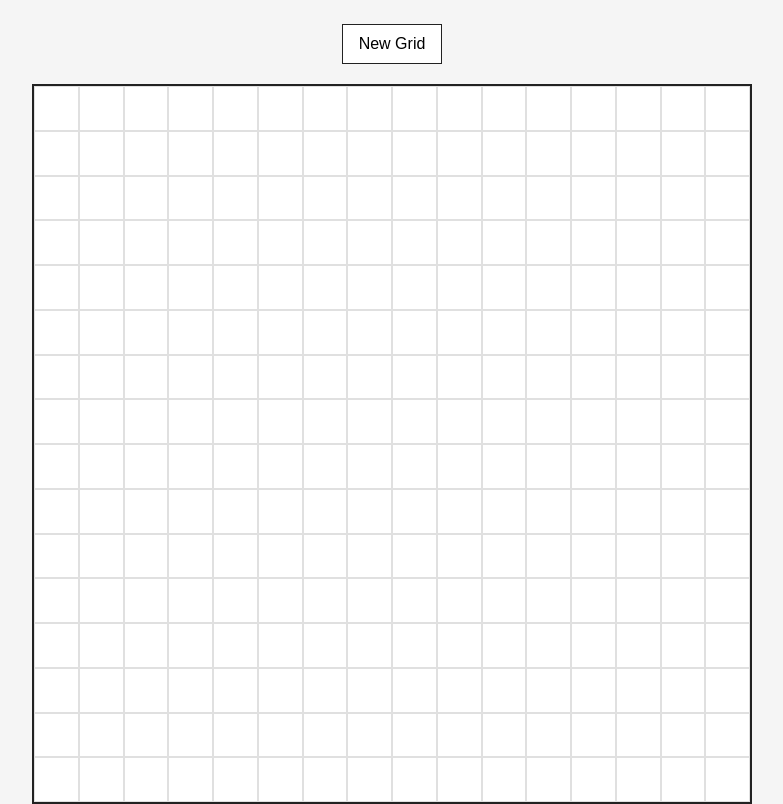
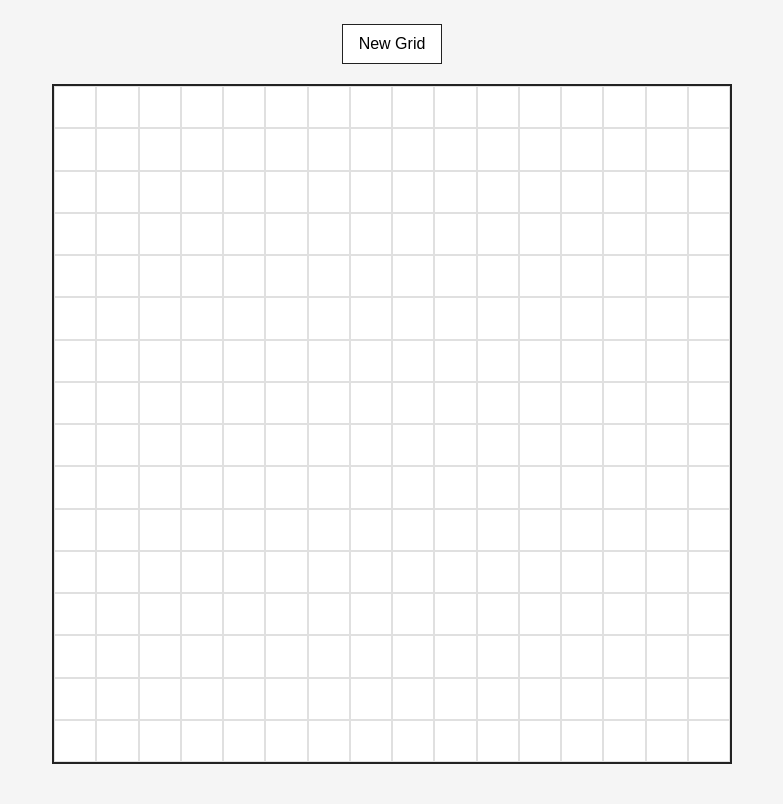
Before and after one commit to jpgaliza/etch-a-sketch, a plain HTML site: page index.html in a window 1280 px wide. Shown: the whole page, without its empty margins (248-1031 px from the left). Drawn offline with Linux system fonts and the light colour scheme.

Commit message:
adjusted the grid size to fit the screen

```diff
--- a/style.css
+++ b/style.css
@@ -24,8 +24,8 @@ body {
 
 #container {
   --grid-size: 16;
-  width: 90vmin;
-  height: 90vmin;
+  width: 85vmin;
+  height: 85vmin;
   display: grid;
   grid-template-columns: repeat(var(--grid-size), 1fr);
   grid-template-rows: repeat(var(--grid-size), 1fr);
```
